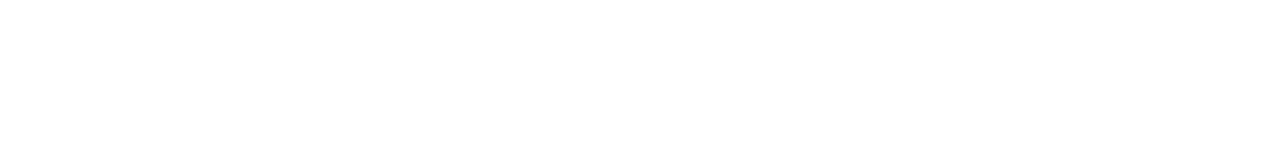
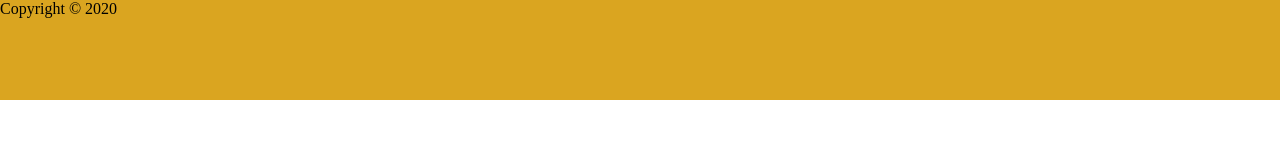
Before and after one commit to BrianEmilius/how-to-merge, a plain HTML site: page index.html in a window 1280 px wide. Drawn offline with Linux system fonts and the light colour scheme.

Commit message:
add footer + css

```diff
--- /dev/null
+++ b/assets/css/footer.css
@@ -0,0 +1,5 @@
+footer {
+	background-color: goldenrod;
+	color: black; /* like my soul */
+	height: 100px;
+}
--- a/assets/css/style.css
+++ b/assets/css/style.css
@@ -1,3 +1,5 @@
+@import "./footer.css";
+
 body {
 	margin: 0;
 }
--- a/index.html
+++ b/index.html
@@ -14,7 +14,7 @@
 		</main>
 
 		<footer>
-
+			Copyright © 2020
 		</footer>
 	</body>
 </html>
```
